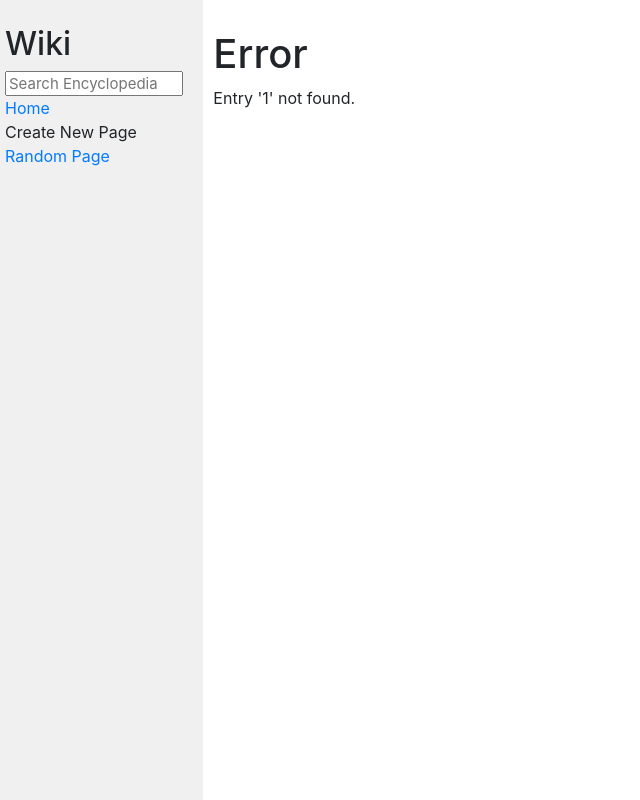
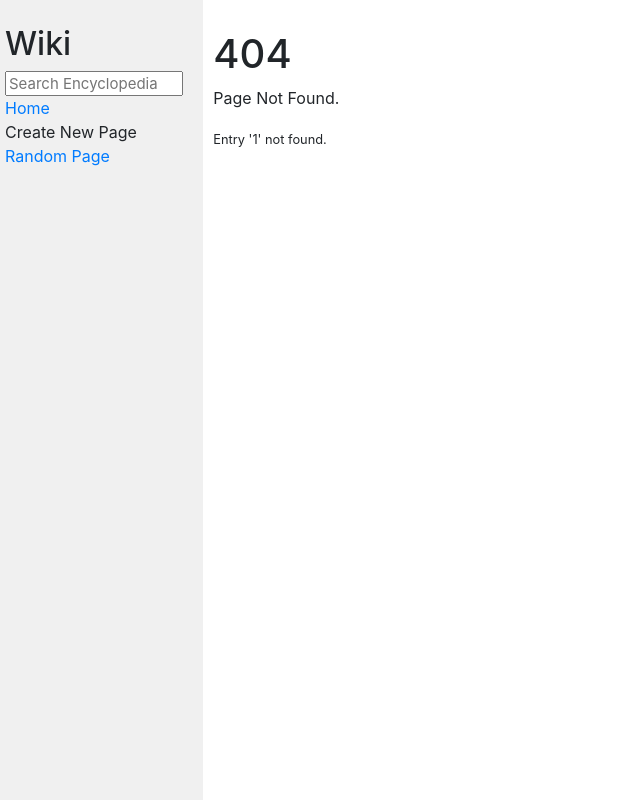
Before and after one commit to pedrovmcastro/WikiLite, a Django app: page /wiki/1 in a window 1280 px wide. Shown: the whole page, without its empty margins (0-640 px from the left). Run offline with Django 3.2, Linux system fonts and the light colour scheme; some libraries are stand-ins or nearby versions.

Commit message:
update block body

```diff
--- a/encyclopedia/templates/encyclopedia/error.html
+++ b/encyclopedia/templates/encyclopedia/error.html
@@ -6,8 +6,9 @@
 
 {% block body %}
 
-    <h1>Error</h1>
+    <h1>404</h1>
 
-    <p>{{ message }}</p>
+    <p>Page Not Found.</p>
+    <small>{{ message }}</small>
 
 {% endblock body %}
```
